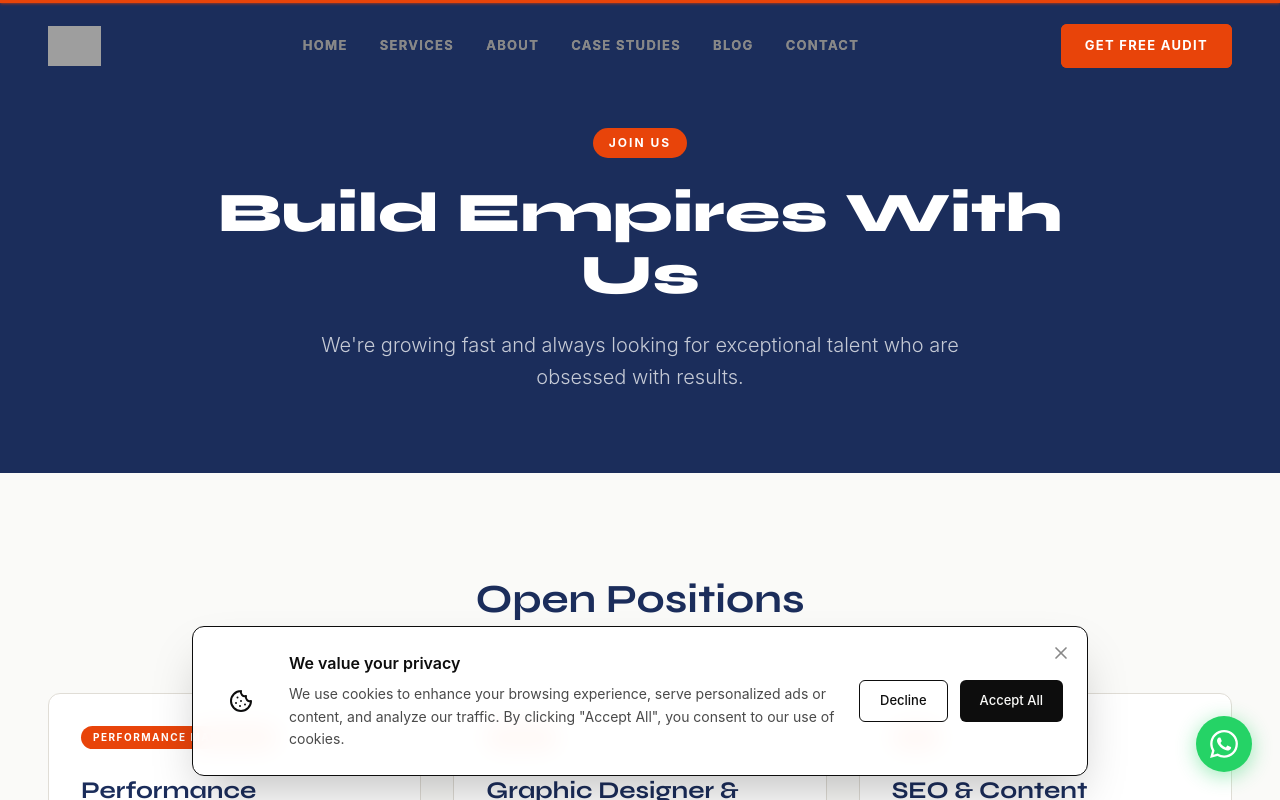
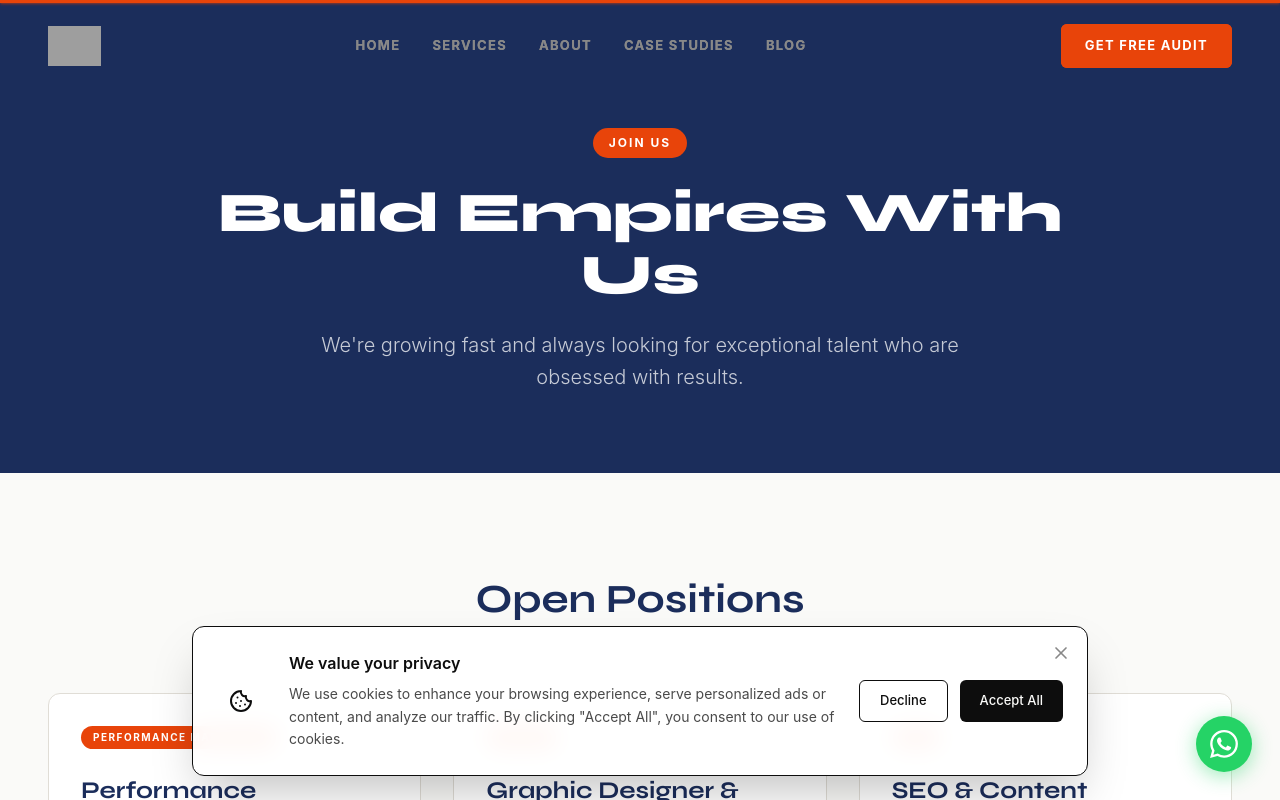
Before and after one commit to MetaZynx/MetaZynx-, a Next.js app: page /careers in a window 1280 px wide. Shown: the top 800 px of the page. Built offline with nearby package versions, Linux system fonts and the light colour scheme; grey boxes are pictures that could not be loaded.

Commit message:
Update Navbar.tsx

```diff
--- a/components/Navbar.tsx
+++ b/components/Navbar.tsx
@@ -34,7 +34,6 @@ export default function Navbar() {
     { name: 'About', href: '/about' },
     { name: 'Case Studies', href: '/case-studies' },
     { name: 'Blog', href: '/blog' },
-    { name: 'Contact', href: '/contact' },
   ];
 
   return (
```
